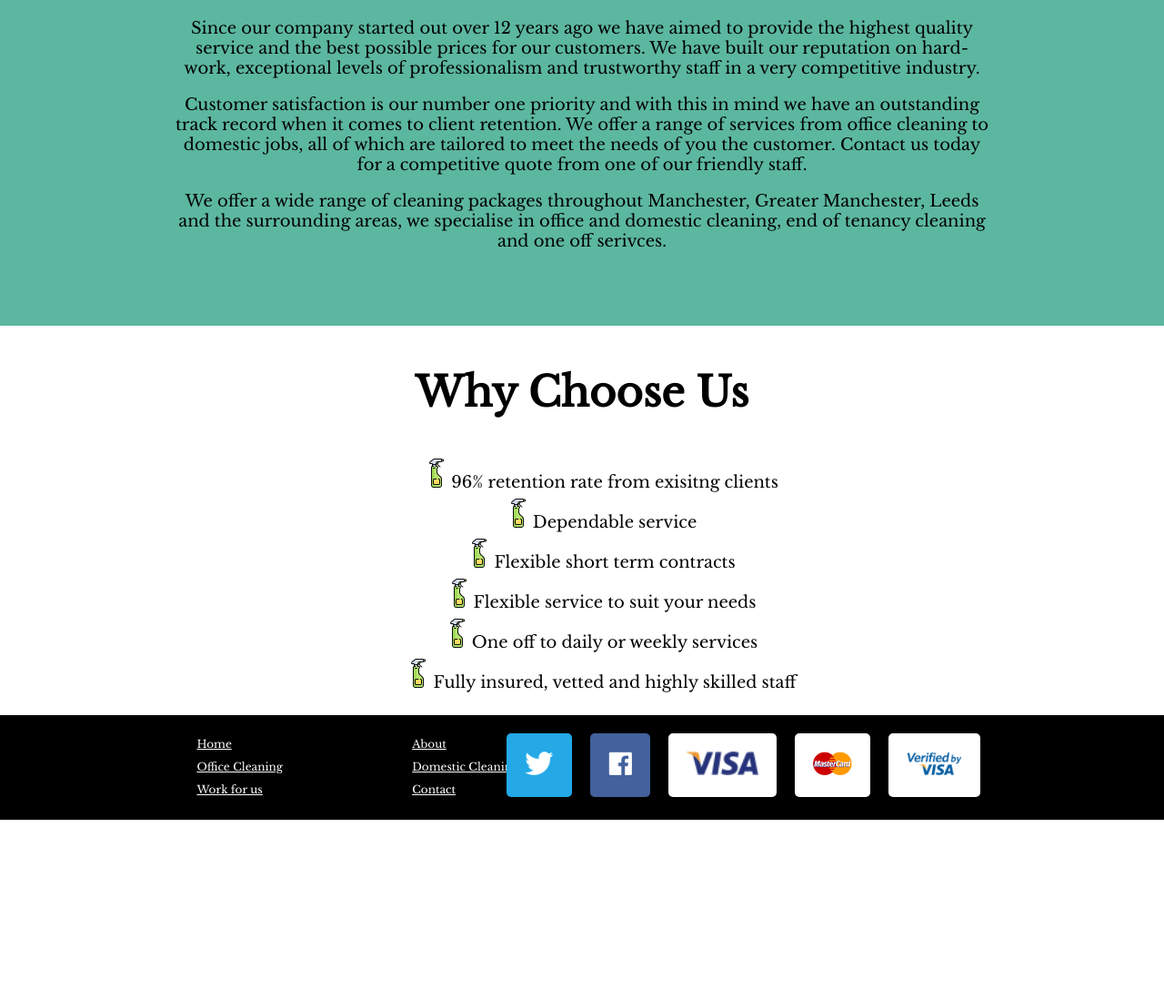
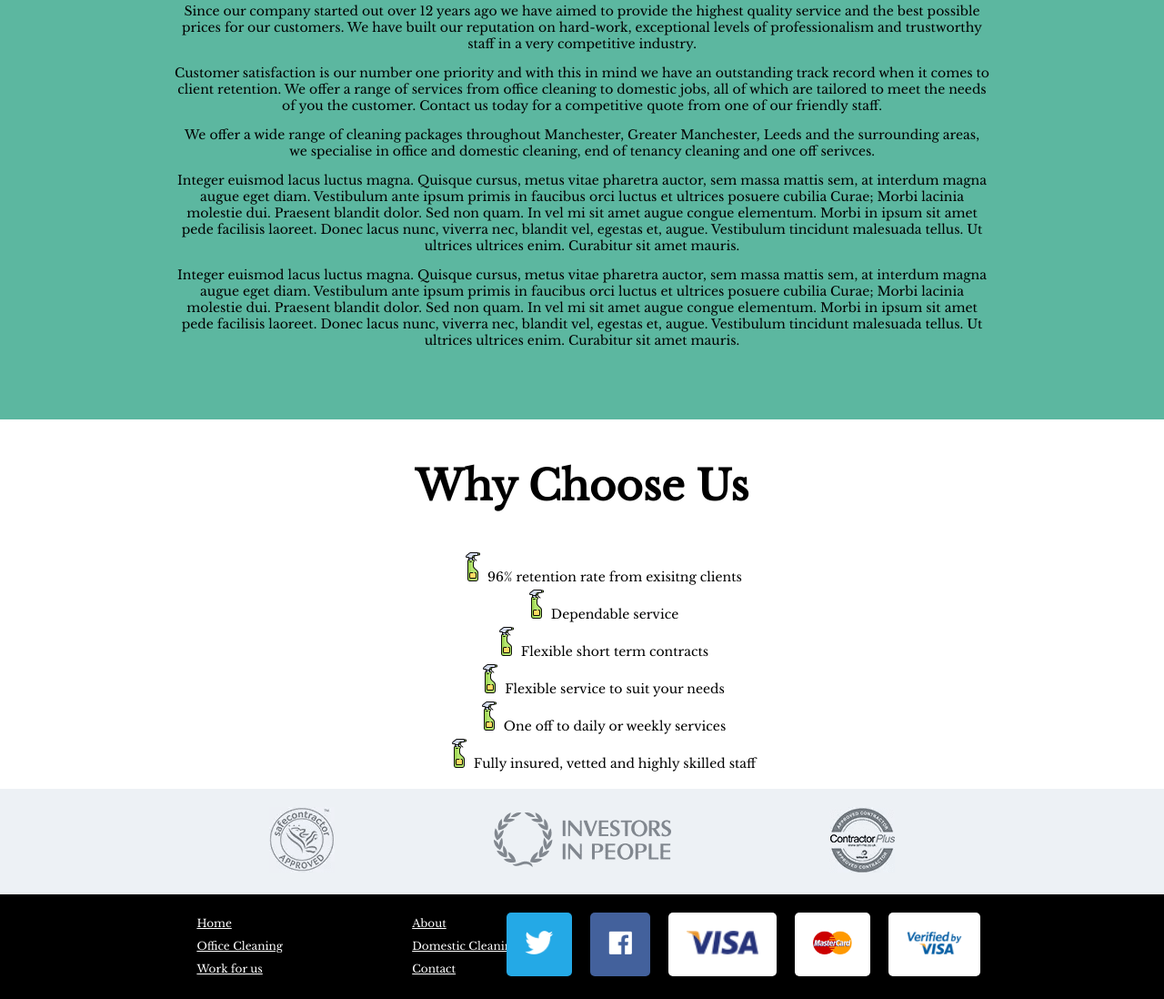
Before and after one commit to dthomaslomas/BinWebsite, a plain HTML site: page index.html in a window 1280 px wide. Shown: the part 1008-2106 px from the top of the page at 91% size. Before the commit the page ends 1909 px from the top, so only its background shows below. Drawn offline with nearby package versions, Linux system fonts and the light colour scheme.

Commit message:
office cleaning section complete on desktop, needs making mobile friendly

```diff
--- a/css/style.css
+++ b/css/style.css
@@ -9,12 +9,12 @@
 body {
 	margin: 0;
 	font-family: 'Libre Baskerville';
-	font-size: 18px;
+	font-size: 14px;
 }
 h1, h2, p, b, a{
 	text-decoration: none;
 	color: white;
-	font-size: 18px;
+	font-size: 14px;
 	font-weight: normal;
 }
 .wrapper{
@@ -305,6 +305,8 @@ br {
 .vac-carpet img {
 	float: left;
 	width: 50%;
+	clear: both;
+
 }
 .domestic-content ul {
 	list-style-type: none;
@@ -329,6 +331,10 @@ br {
 	padding: 20px 0;
 	letter-spacing: 170px;
 	height: auto;
+}
+.our-work p {
+	padding: 20px;
+	line-height: 21px;
 }
 
 
--- a/index.html
+++ b/index.html
@@ -67,6 +67,11 @@
 		<p>Customer satisfaction is our number one priority and with this in mind we have an outstanding track record when it comes to client retention. We offer a range of services from office cleaning to domestic jobs, all of which are tailored to meet the needs of you the customer. Contact us today for a competitive quote from one of our friendly staff.</p>
 
 		<p>We offer a wide range of cleaning packages throughout Manchester, Greater Manchester, Leeds and the surrounding areas, we specialise in office and domestic cleaning, end of tenancy cleaning and one off serivces.</p>
+
+		<p>Integer euismod lacus luctus magna. Quisque cursus, metus vitae pharetra auctor, sem massa mattis sem, at interdum magna augue eget diam. Vestibulum ante ipsum primis in faucibus orci luctus et ultrices posuere cubilia Curae; Morbi lacinia molestie dui. Praesent blandit dolor. Sed non quam. In vel mi sit amet augue congue elementum. Morbi in ipsum sit amet pede facilisis laoreet. Donec lacus nunc, viverra nec, blandit vel, egestas et, augue. Vestibulum tincidunt malesuada tellus. Ut ultrices ultrices enim. Curabitur sit amet mauris.</p>
+
+		<p>Integer euismod lacus luctus magna. Quisque cursus, metus vitae pharetra auctor, sem massa mattis sem, at interdum magna augue eget diam. Vestibulum ante ipsum primis in faucibus orci luctus et ultrices posuere cubilia Curae; Morbi lacinia molestie dui. Praesent blandit dolor. Sed non quam. In vel mi sit amet augue congue elementum. Morbi in ipsum sit amet pede facilisis laoreet. Donec lacus nunc, viverra nec, blandit vel, egestas et, augue. Vestibulum tincidunt malesuada tellus. Ut ultrices ultrices enim. Curabitur sit amet mauris.</p>
+
 	</div>
 
 	<div class="choose-us">
@@ -79,6 +84,12 @@
 		<li><img src="./images/spray-2.png">One off to daily or weekly services</li>
 		<li><img src="./images/spray-2.png">Fully insured, vetted and highly skilled staff</li>
 		</ul>
+	</div>
+
+	<div class="trust-banner">
+			<img src="./images/Sales-Contractor-Logo.png">
+			<img src="./images/Investors-In-People-Logo.png">
+			<img src="./images/Contractor-Plus-Logo.png">
 	</div>
 
 <!--++++++++++++++++++++++++++++++++++++++++++++++++++++++++++++++++++++++++
```
Also changed, not shown: about.html (+6 -0 lines), office cleaning.html (+12 -3 lines), 1 other file.
